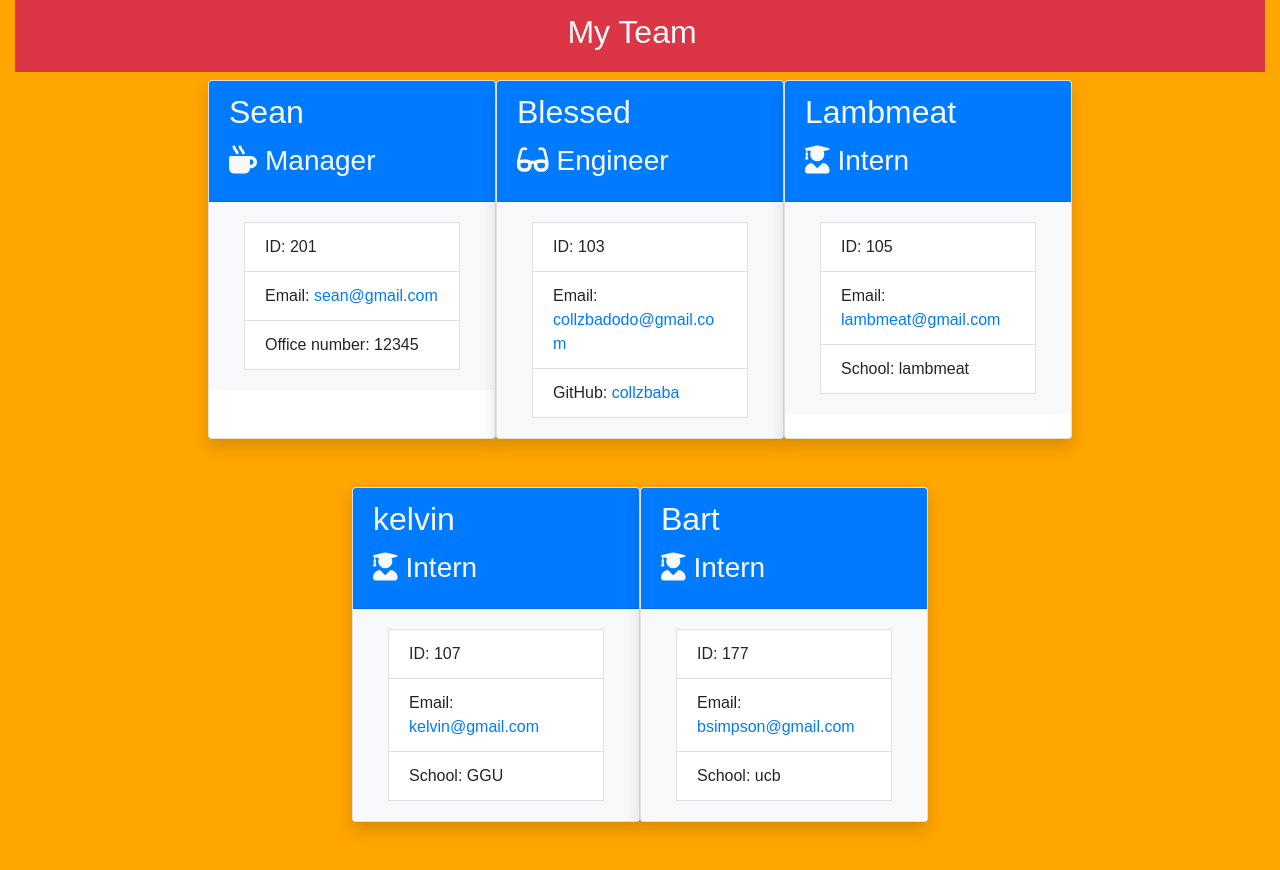
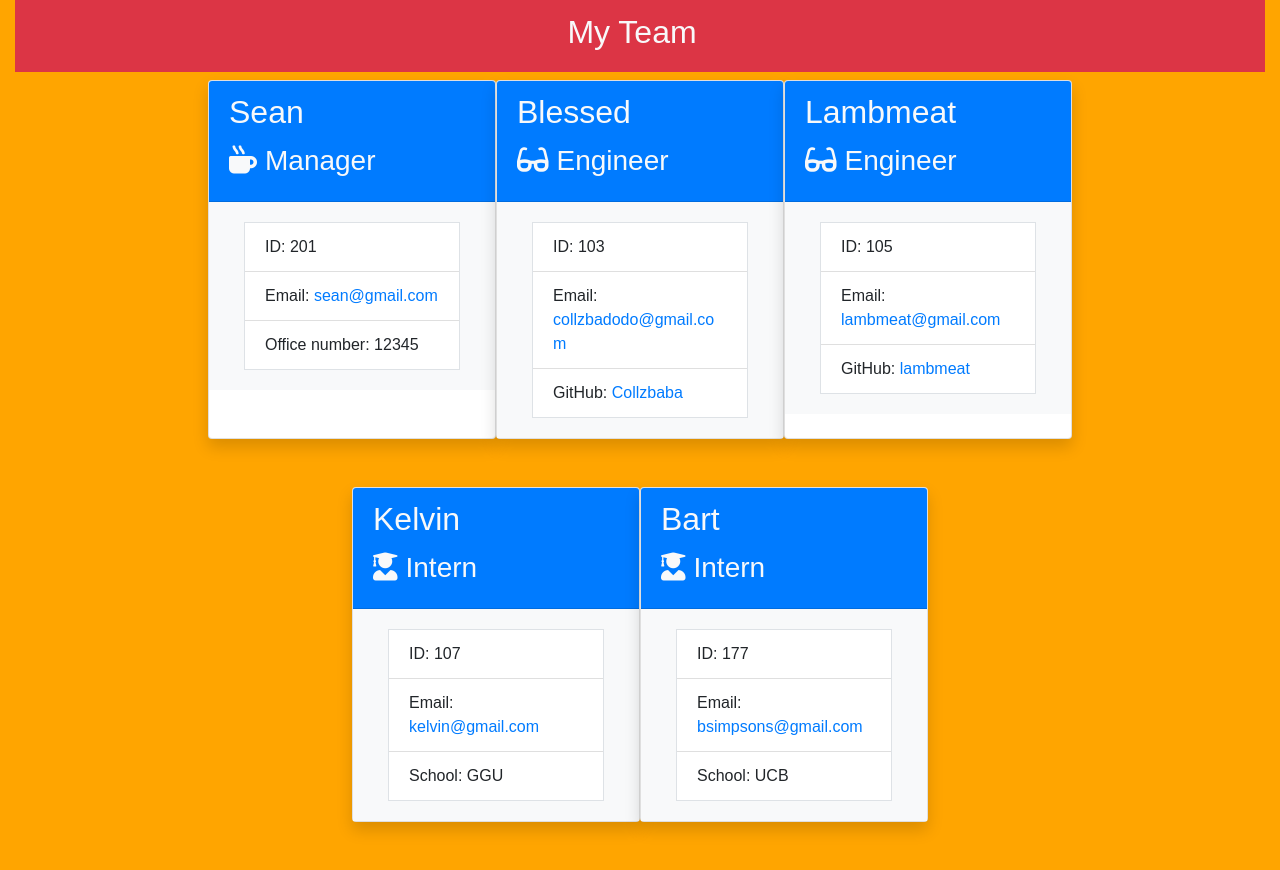
Before and after one commit to Collzbaba/team-profile-generator-app, a website: page dist/index.html in a window 1280 px wide. Drawn offline with nearby package versions, Linux system fonts and the light colour scheme.

Commit message:
modified README.MD by add a walkthrough video link and modified index.html file

```diff
--- a/dist/index.html
+++ b/dist/index.html
@@ -32,7 +32,7 @@
 
       <div class="card employee-card shadow mb-5 rounded" style="width: 18rem;">
         <div class="card-header bg-primary">
-          <h2 class="card-title text-light">Sean</h2>
+          <h2 class="card-title text-light">Sean </h2>
           <h3 class="card-title text-light"><i class="fas fa-mug-hot mr-2"></i>Manager</h3>
         </div>
         <div class="container bg-light">
@@ -49,7 +49,7 @@
 
       <div class="card employee-card shadow mb-5 rounded" style="width: 18rem;">
         <div class="card-header bg-primary">
-          <h2 class="card-title text-light">Blessed </h2>
+          <h2 class="card-title text-light">Blessed</h2>
           <h3 class="card-title text-light"><i class="fas fa-glasses mr-2"></i>Engineer</h3>
         </div>
         <div class="container bg-light">
@@ -59,7 +59,7 @@
               <li class="list-group-item">Email:
                 <a href="mailto:collzbadodo@gmail.com">collzbadodo@gmail.com</a></li>
               <li class="list-group-item">GitHub:
-                <a href="https://github.com/collzbaba" target="_blank">collzbaba</a></li>
+                <a href="https://github.com/Collzbaba" target="_blank">Collzbaba</a></li>
             </ul>
           </div>
         </div>
@@ -68,7 +68,7 @@
       <div class="card employee-card shadow mb-5 rounded" style="width: 18rem;">
         <div class="card-header bg-primary">
           <h2 class="card-title text-light">Lambmeat</h2>
-          <h3 class="card-title text-light"><i class="fas fa-user-graduate mr-2"></i>Intern</h3>
+          <h3 class="card-title text-light"><i class="fas fa-glasses mr-2"></i>Engineer</h3>
         </div>
         <div class="container bg-light">
           <div class="card-body">
@@ -76,7 +76,8 @@
               <li class="list-group-item">ID: 105</li>
               <li class="list-group-item">Email:
                 <a href="mailto:lambmeat@gmail.com">lambmeat@gmail.com</a></li>
-              <li class="list-group-item">School: lambmeat</li>
+              <li class="list-group-item">GitHub:
+                <a href="https://github.com/lambmeat" target="_blank">lambmeat</a></li>
             </ul>
           </div>
         </div>
@@ -84,7 +85,7 @@
 
       <div class="card employee-card shadow mb-5 rounded" style="width: 18rem;">
         <div class="card-header bg-primary">
-          <h2 class="card-title text-light">kelvin</h2>
+          <h2 class="card-title text-light">Kelvin</h2>
           <h3 class="card-title text-light"><i class="fas fa-user-graduate mr-2"></i>Intern</h3>
         </div>
         <div class="container bg-light">
@@ -109,8 +110,8 @@
             <ul class="list-group list-group-flush table-bordered">
               <li class="list-group-item">ID: 177</li>
               <li class="list-group-item">Email:
-                <a href="mailto:bsimpson@gmail.com">bsimpson@gmail.com</a></li>
-              <li class="list-group-item">School: ucb</li>
+                <a href="mailto:bsimpsons@gmail.com">bsimpsons@gmail.com</a></li>
+              <li class="list-group-item">School: UCB</li>
             </ul>
           </div>
         </div>
```
Also changed, not shown: README.md.
